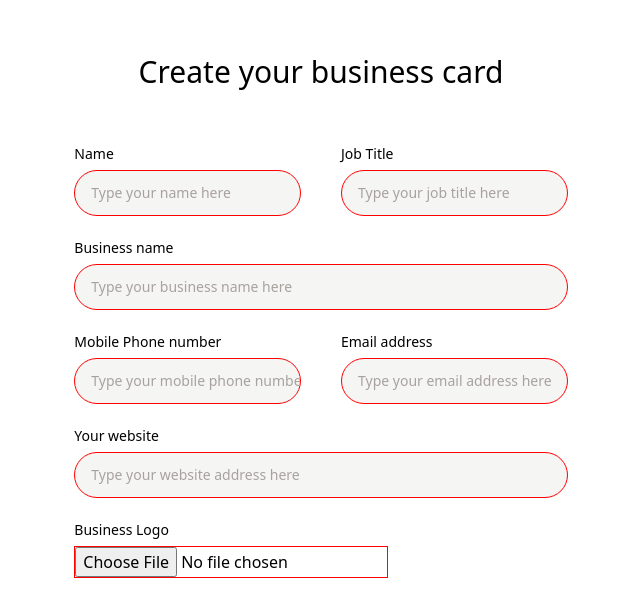
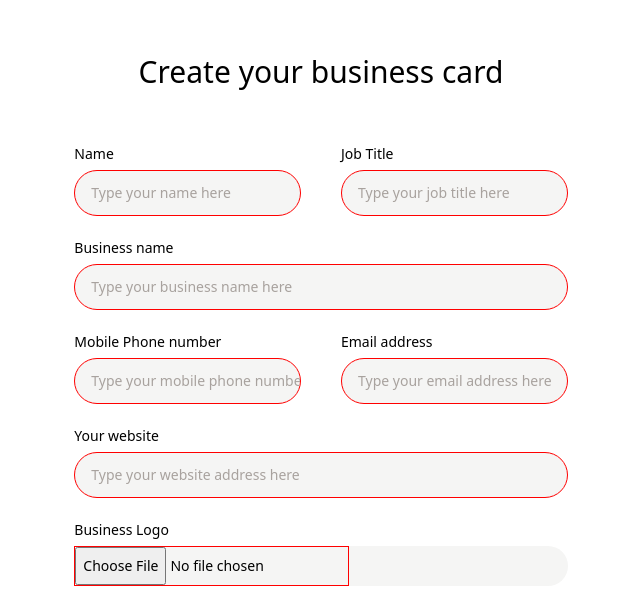
Before and after one commit to HalfElfAlistair/personalised-business-card, a React (Create React App) app: page / in a window 1280 px wide. Shown: the part 206-800 px from the top of the page, without its empty margins (319-959 px from the left). Built offline with nearby package versions, Linux system fonts and the light colour scheme; no server answers.

Commit message:
separating logo input into styled container div

```diff
--- a/src/components/Form.jsx
+++ b/src/components/Form.jsx
@@ -125,8 +125,10 @@ const Form = ({setNewCardID}) => {
         </div>
         <div className="w-full my-2">
             <label className="block text-sm leading-8" htmlFor="logo-input">Business Logo</label>
-            <input className={basicValidation(logo)} type="file" id="logo-input" name="logo-input" onChange={(e) => setLogo(e.target.value)} />
-            {checkIcon(logo)}
+            <div className="block text-sm leading-8 bg-stone-100 rounded-3xl w-full h-10">
+                <input className={basicValidation(logo)} type="file" id="logo-input" name="logo-input" onChange={(e) => setLogo(e.target.value)} />
+                {checkIcon(logo)}
+            </div>
         </div>
         <div className="w-full flex flex-row justify-between gap-10 my-2">
             <div className="w-full">
```
